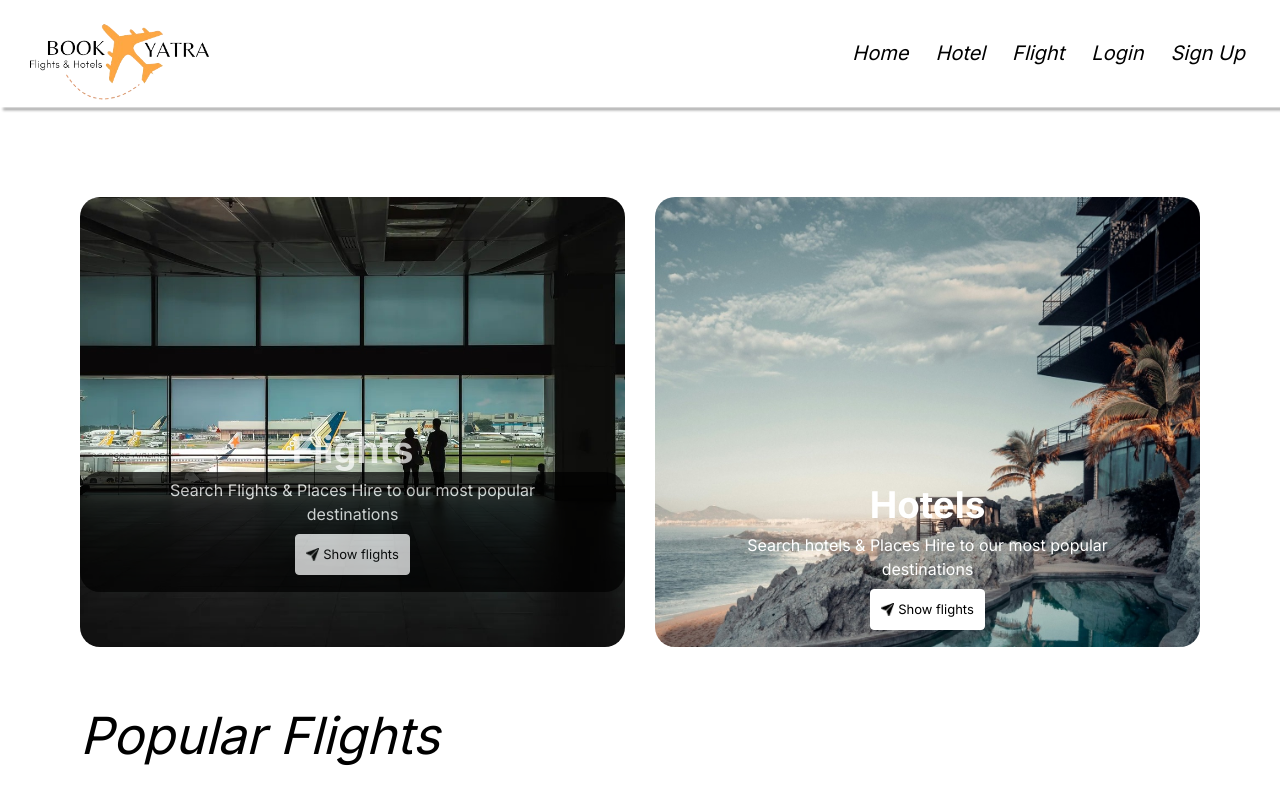
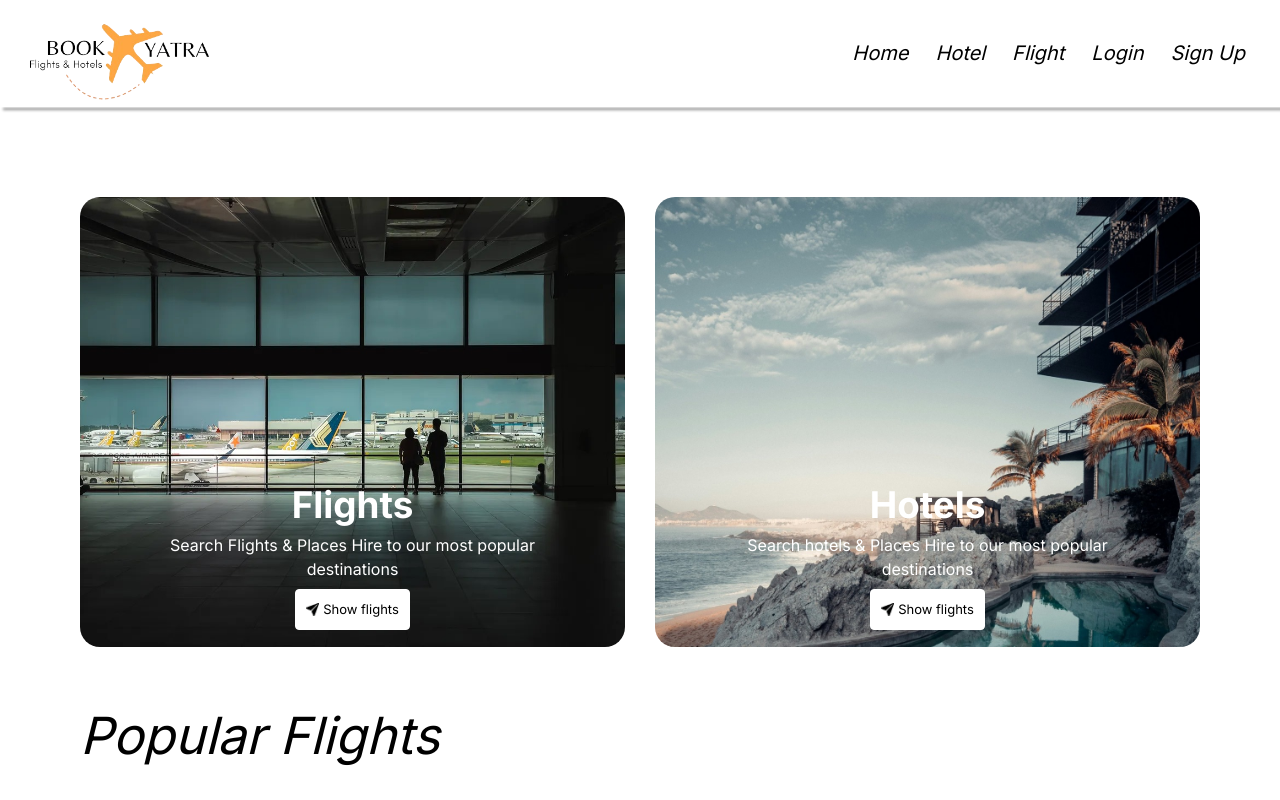
Before and after one commit to Zainul884/BookYatra, a Next.js app in the folder Team/bookyatraa/: page /homepage in a window 1280 px wide. Shown: the top 800 px of the page. Built offline with nearby package versions, Linux system fonts and the light colour scheme; grey boxes are pictures that could not be loaded.

Commit message:
fixed code

```diff
--- a/Team/bookyatraa/app/globals.css
+++ b/Team/bookyatraa/app/globals.css
@@ -386,7 +386,7 @@ input {
  margin-top: 90px;
 }
 
-.flight-content, .hotel-content{
+.flights-content, .hotel-content{
   position: absolute;
   flex-direction: column;
   top: 0;
--- a/Team/bookyatraa/app/homepage/page.js
+++ b/Team/bookyatraa/app/homepage/page.js
@@ -47,7 +47,7 @@ function Home() {
         <div className="flight-hotel">
           <div className="flight">
             <img src="./Images Capstone/homePageflight.jpg.jpg" alt='flight' className='flight-pic'/>
-            <div className='flight-content'>
+            <div className='flights-content'>
               <h2 className='flightsHome'>Flights</h2>
               <p className='flightWords'>Search Flights & Places Hire to our most popular destinations</p>
               <div className='flightSearchBox'>
```
